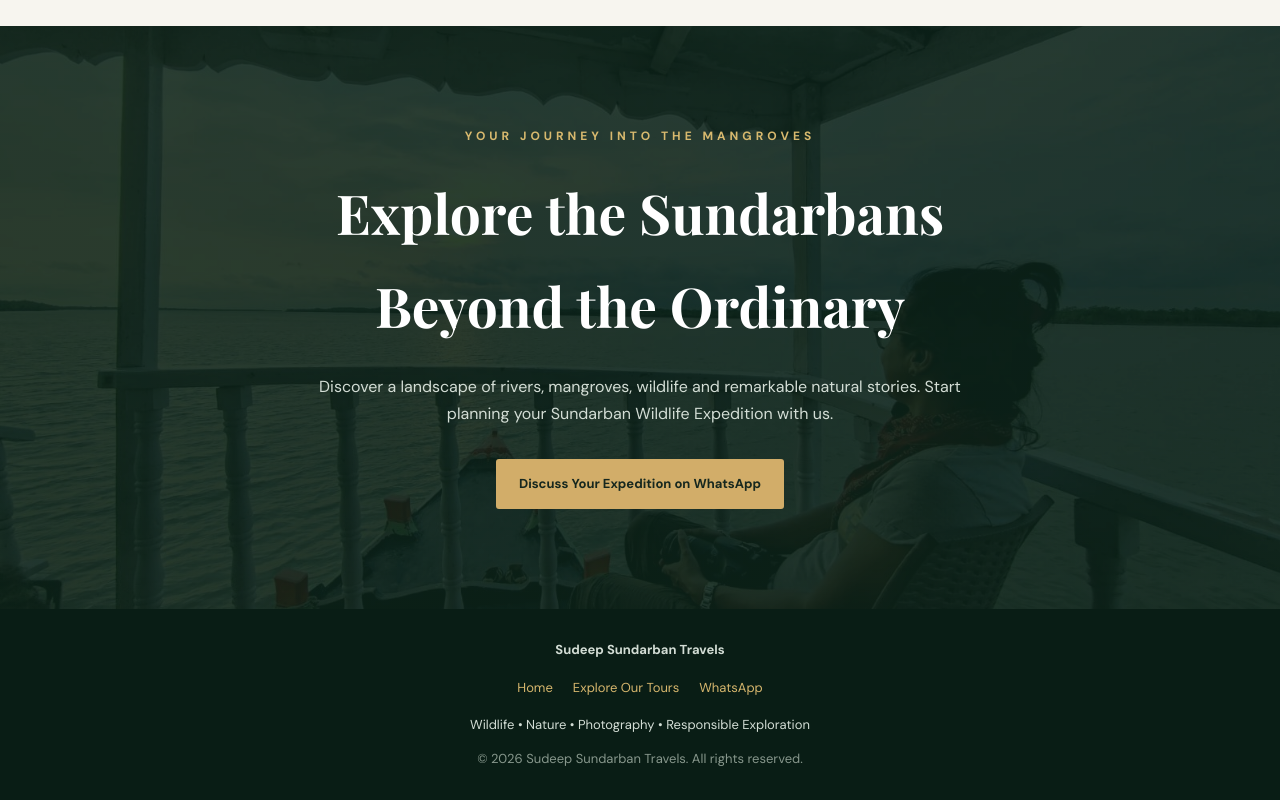
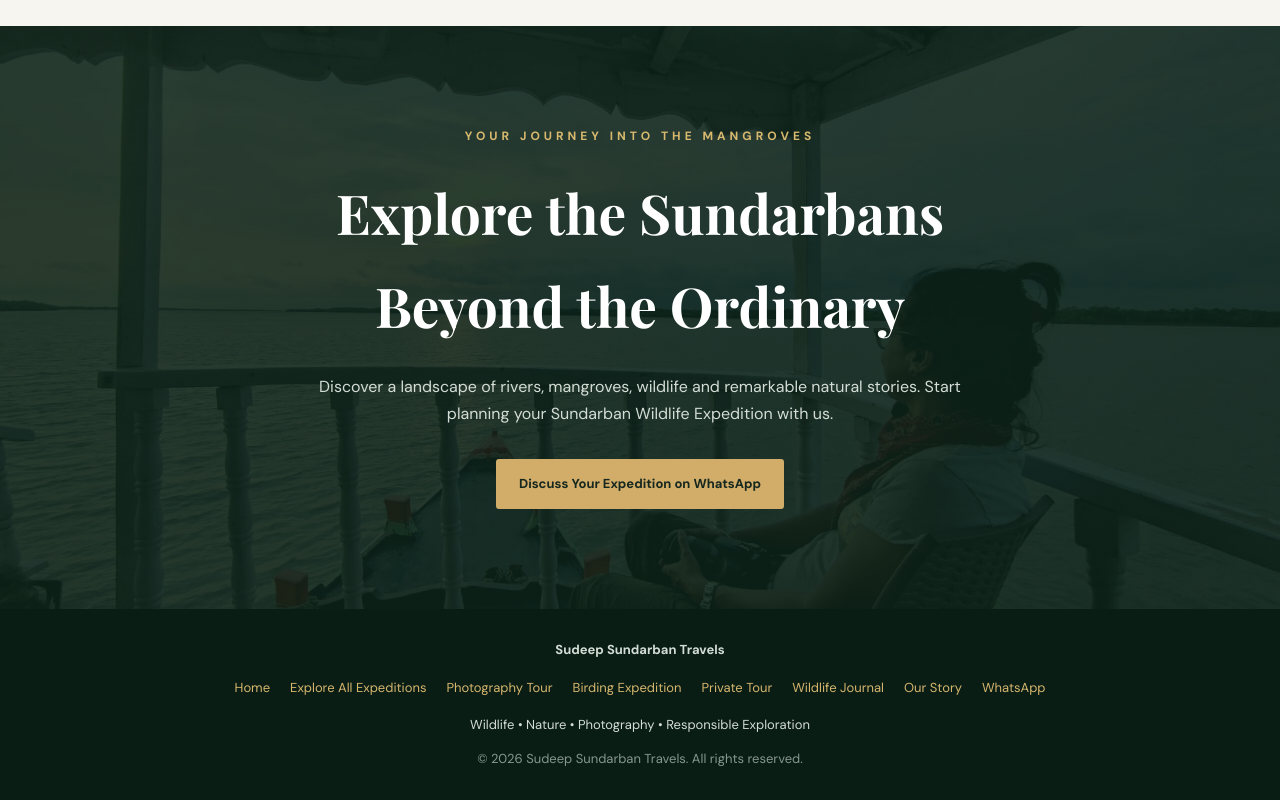
Before and after one commit to wildmaniacsst-cell/sudeep-sundarban-travels, a plain HTML site: page sundarban-wildlife-expedition.html in a window 1280 px wide. Shown: the part 8147-8947 px from the top of the page. Drawn offline with nearby package versions, Linux system fonts and the light colour scheme.

Commit message:
Improve internal links for SEO discovery

```diff
--- a/sundarban-wildlife-expedition.html
+++ b/sundarban-wildlife-expedition.html
@@ -1542,7 +1542,12 @@
 
             <div class="exp-footer-links">
                 <a href="index.html">Home</a>
-                <a href="index.html">Explore Our Tours</a>
+                <a href="explore-sundarban-expeditions.html">Explore All Expeditions</a>
+                <a href="sundarban-wildlife-photography-tour.html">Photography Tour</a>
+                <a href="sundarban-birding-expedition.html">Birding Expedition</a>
+                <a href="private-sundarban-tour.html">Private Tour</a>
+                <a href="sundarban-wildlife-journal.html">Wildlife Journal</a>
+                <a href="our-story-sudeep-sundarban-travels.html">Our Story</a>
                 <a href="https://wa.me/919123388206">WhatsApp</a>
             </div>
 
```
